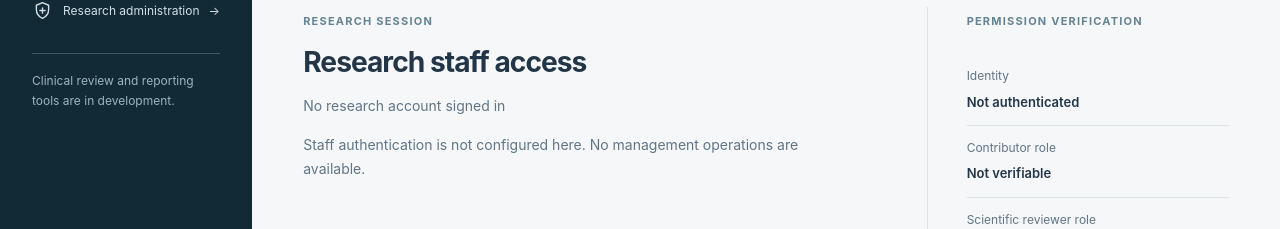
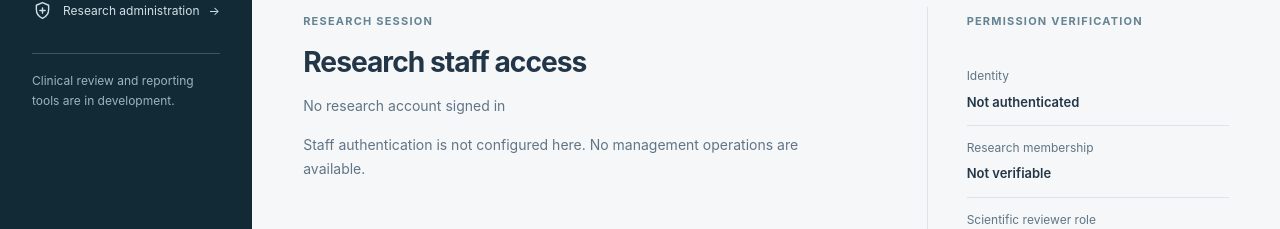
Before and after one commit to Baraka124/NEUMUAC-FQ-MVP, a Vue app in the folder apps/clinical-web/: page /#/admin in a window 1280 px wide. Shown: the part 456-685 px from the top of the page. Built offline with nearby package versions, Linux system fonts and the light colour scheme; no server answers.

Commit message:
Surface checked research membership without enabling unauthorized operations

```diff
--- a/apps/clinical-web/src/views/Administration.vue
+++ b/apps/clinical-web/src/views/Administration.vue
@@ -2,6 +2,7 @@
 import { computed } from 'vue';
 import { RouterLink } from 'vue-router';
 import { authController } from '../services/authSession';
+import {researcherRole,refreshResearcherRole} from '../services/researchRole';
 
 const signedIn = computed(() => authController?.state.phase === 'signed-in');
 const phase = computed(() => authController?.state.phase || 'unavailable');
@@ -29,11 +30,11 @@ const identity = computed(() => signedIn.value ? authController?.state.email ||
     <span class="section-label">PERMISSION VERIFICATION</span>
     <dl class="research-capabilities">
      <div><dt>Identity</dt><dd>{{signedIn ? 'Session present' : 'Not authenticated'}}</dd></div>
-     <div><dt>Contributor role</dt><dd>Not verifiable</dd></div>
+     <div><dt>Research membership</dt><dd>{{researcherRole.phase==='verified' ? researcherRole.role : researcherRole.phase==='unassigned' ? 'No assignment' : 'Not verifiable'}}</dd></div>
      <div><dt>Scientific reviewer role</dt><dd>Not verifiable</dd></div>
      <div><dt>Administrator role</dt><dd>Not verifiable</dd></div>
     </dl>
-    <p>Signing in does not grant research editing privileges. Database-enforced assignments and audit controls are required before contributions are enabled.</p>
+    <p v-if="signedIn&&researcherRole.phase==='unavailable'" role="alert">Role verification unavailable. No operations will be enabled.</p><button v-if="signedIn" type="button" class="evidence-more" @click="refreshResearcherRole">Recheck role</button><p>Signing in does not grant research editing privileges. Database-enforced assignments and audit controls are required before contributions are enabled.</p>
    </aside>
   </section>
   <section class="admin-readiness" aria-label="Research operations readiness">
```
